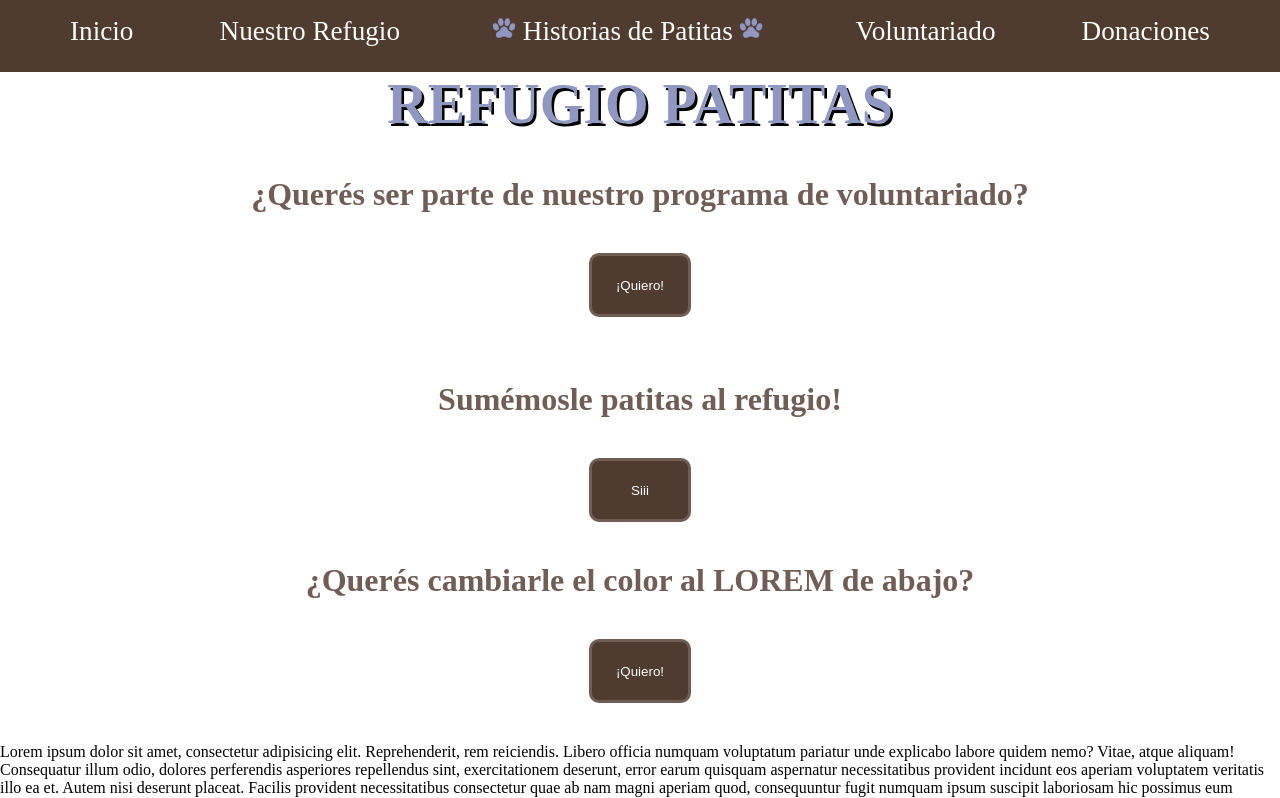
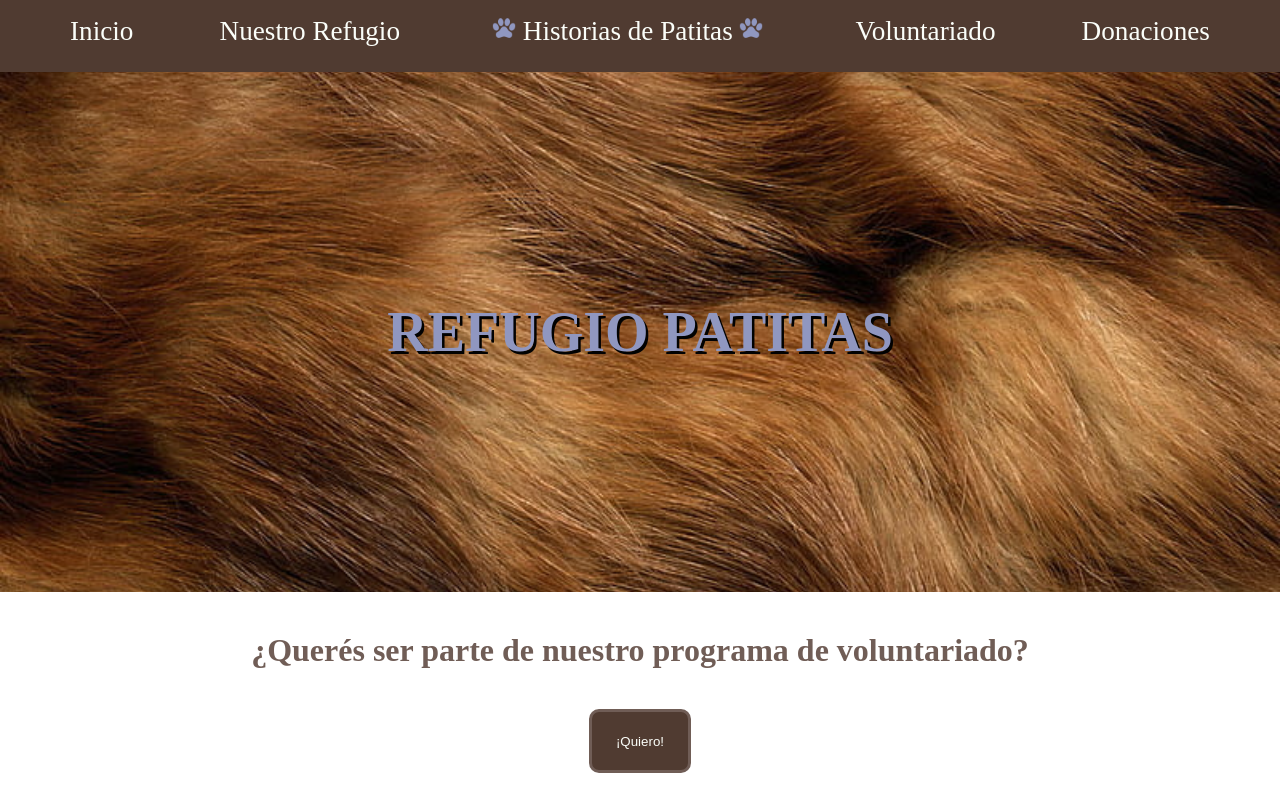
Before and after one commit to aylencastro/refugio-patitas, a plain HTML site: page paginas/voluntariado.html in a window 1280 px wide. Shown: the top 798 px of the page. Drawn offline with Linux system fonts and the light colour scheme.

Commit message:
Cambios en estilos de la página de voluntariado

```diff
--- a/paginas/voluntariado.html
+++ b/paginas/voluntariado.html
@@ -8,7 +8,7 @@
     <link rel="apple-touch-icon" sizes="180x180" href="../imagenes/iconos/apple-touch-icon.png">
     <link rel="icon" type="image/png" sizes="32x32" href="../imagenes/iconos/favicon-32x32.png">
     <link rel="icon" type="image/png" sizes="16x16" href="../imagenes/iconos/favicon-16x16.png">
-    <title>Refugio Patitas | Inicio</title>
+    <title>Refugio Patitas | Voluntariado</title>
 </head>
 <body>
     <header>
@@ -39,7 +39,7 @@
     </header>
 
     <main>
-        <div class="refugio">
+        <div class="refugio bannerAnimal">
             <img class="patitaNav" id="patita1" src="../imagenes/iconos/9035065_paw_icon.png" alt="Patita">
             <h1>REFUGIO PATITAS</h1>
             <img class="patitaNav" id="patita2" src="../imagenes/iconos/9035065_paw_icon.png" alt="Patita">
```
